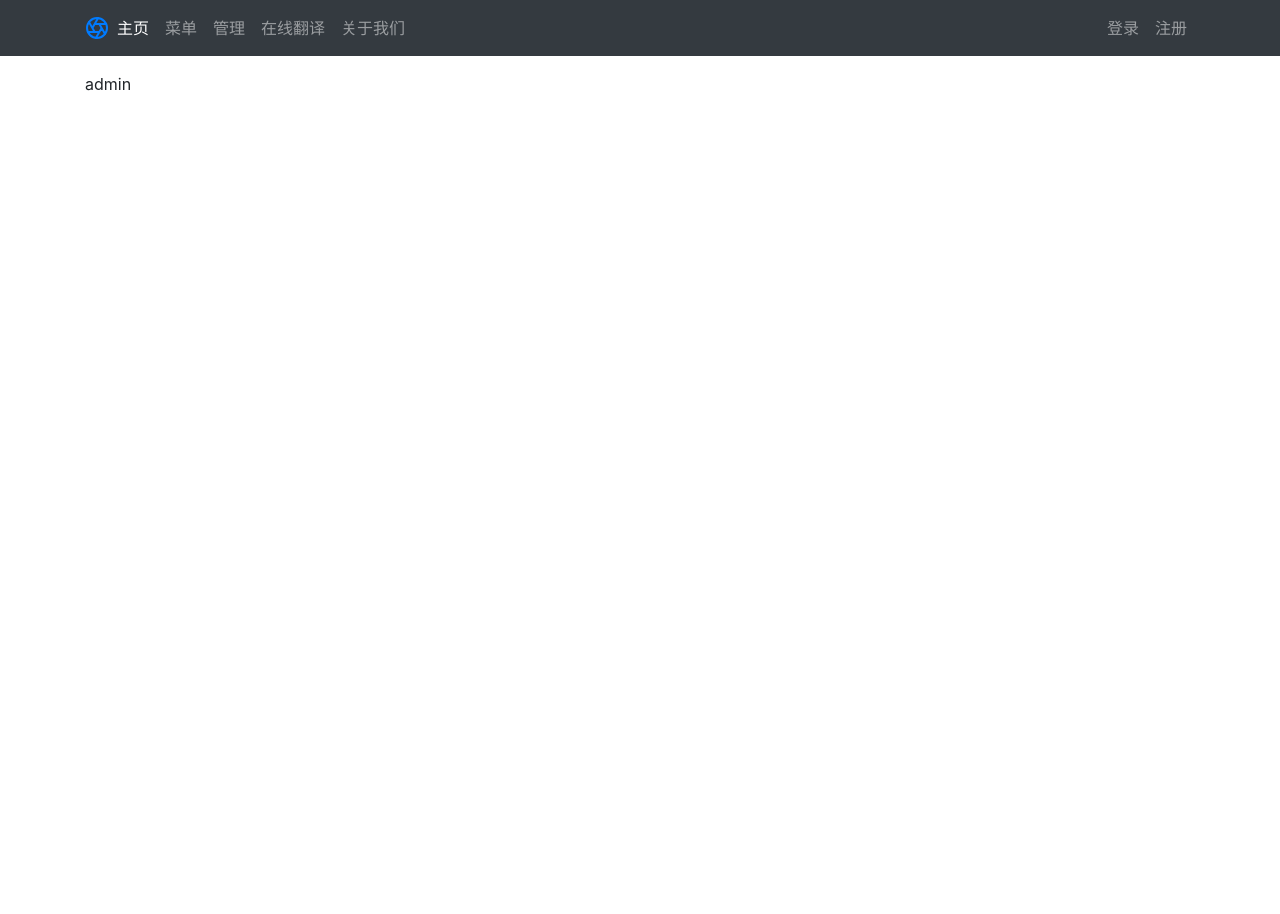
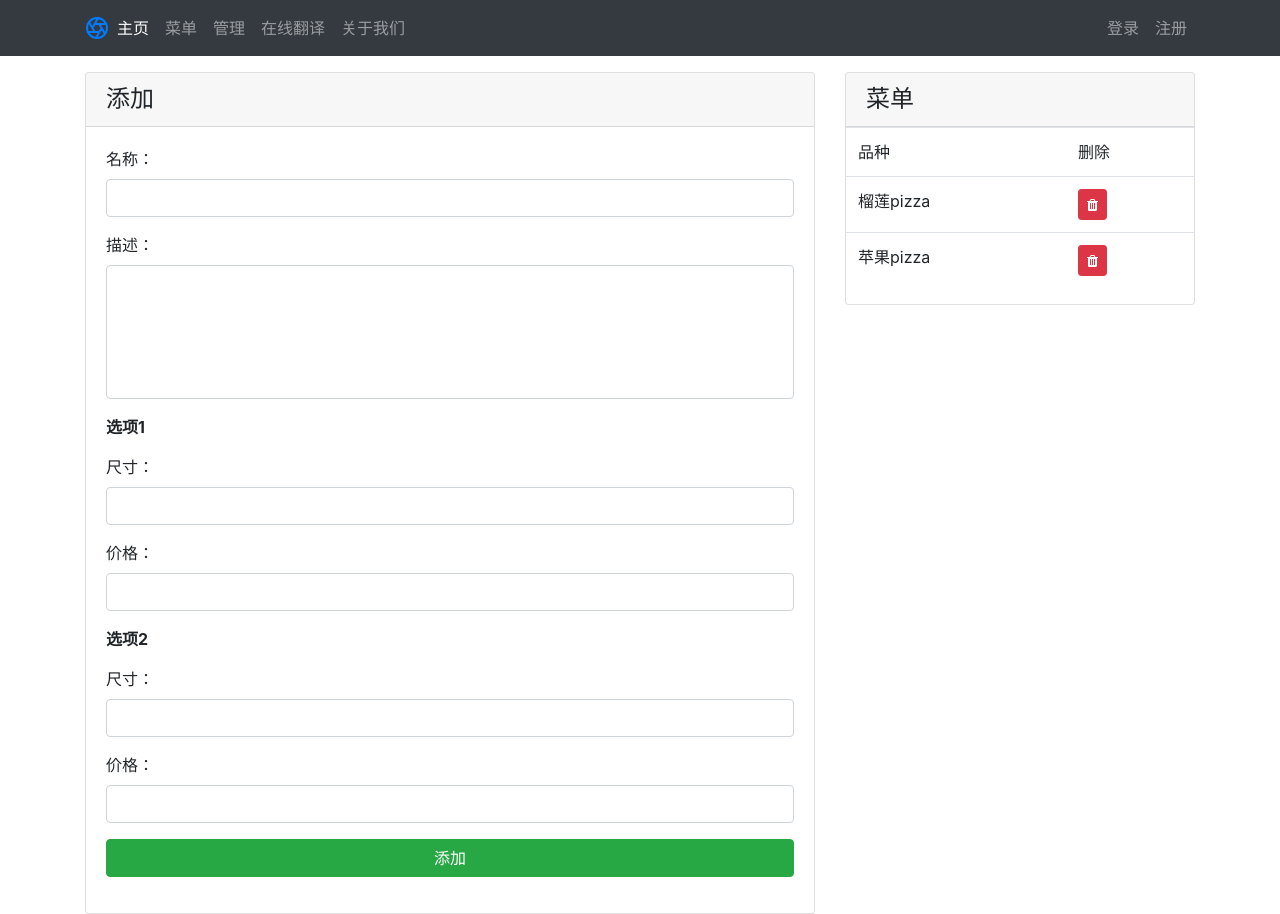
Before and after one commit to Cohen-Wang/vuets-order, a Vue app: page /admin in a window 1280 px wide. Before the commit the page ends 800 px from the top, so only its background shows below. Built offline with nearby package versions, Linux system fonts and the light colour scheme.

Commit message:
finish menu

```diff
--- a/src/views/Admin/Admin.vue
+++ b/src/views/Admin/Admin.vue
@@ -1,18 +1,85 @@
 <template>
     <div class="admin">
-        admin
+        <div class="row">
+            <div class="col-12 col-md-8">
+                <!-- new pizza -->
+                <div class="card">
+                    <h4 class="card-header">添加</h4>
+                    <div class="card-body">
+                        <add-new-pizza></add-new-pizza>
+                    </div>
+                </div>
+            </div>
+            <div class="col-12 col-md-4">
+                <!-- 展示 -->
+                <div class="card">
+                    <h4 class="card-header">菜单</h4>
+                    <table class="table">
+                        <thead>
+                        <tr>
+                            <td>品种</td>
+                            <td>删除</td>
+                        </tr>
+                        </thead>
+                        <tbody>
+                        <tr v-show="menuItems.length === 0 ">
+                            <td class="text-muted text-center bg-light" colspan="5">暂无内容</td>
+                        </tr>
+                        <tr v-show="menuItems.length !== 0"
+                            v-for="item in menuItems"
+                        >
+                            <td v-text="item.name"></td>
+                            <td>
+                                <button class="btn btn-sm btn-danger"
+                                        @click="deleteItem(item)"
+                                >
+                                    <span class="fa fa-trash"></span>
+                                </button>
+                            </td>
+                        </tr>
+                        </tbody>
+                    </table>
+                </div>
+            </div>
+        </div>
     </div>
 </template>
 
 <script lang="ts">
-    import { Component, Vue } from 'vue-property-decorator';
+    import { Component, Provide, Vue } from 'vue-property-decorator';
+    import NewPizza from './NewPizza.vue';
 
     @Component({
         components: {
-
+            'add-new-pizza': NewPizza,
         },
     })
     export default class Admin extends Vue {
+
+        @Provide()
+        menuItems: any = [
+            {
+                name: '榴莲pizza',
+                des: '',
+            },
+            {
+                name: '苹果pizza',
+                des: '',
+            },
+        ];
+
+        /** 删除 **/
+        deleteItem (item: any): void {
+            (this as any).$axios
+                .post('', item)
+                .then((res: any) => {
+                    console.log(res);
+                    this.menuItems.splice(this.menuItems.indexOf(item), 1);
+                })
+                .catch((err: any) => {
+                    console.log(err)
+                })
+        };
 
     }
 </script>
--- /dev/null
+++ b/src/views/Admin/NewPizza.vue
@@ -0,0 +1,127 @@
+<template>
+    <div class="newPizza">
+
+        <form action="">
+            <div class="form-group">
+                <label>名称：</label>
+                <input type="text"
+                       class="form-control"
+                       v-model="newPizza.name"
+                >
+            </div>
+            <div class="form-group">
+                <label>描述：</label>
+                <textarea class="form-control"
+                          cols="10"
+                          rows="5"
+                          style="resize: none;"
+                          v-model="newPizza.des"
+                >
+                </textarea>
+            </div>
+
+            <p><strong>选项1</strong></p>
+            <div class="form-group">
+                <label>尺寸：</label>
+                <input type="text"
+                       class="form-control"
+                       v-model.number="newPizza.size1"
+                >
+            </div>
+            <div class="form-group">
+                <label>价格：</label>
+                <input type="text"
+                       class="form-control"
+                       v-model.number="newPizza.price1"
+                >
+            </div>
+
+            <p><strong>选项2</strong></p>
+            <div class="form-group">
+                <label>尺寸：</label>
+                <input type="text"
+                       class="form-control"
+                       v-model.number="newPizza.size2"
+                >
+            </div>
+            <div class="form-group">
+                <label>价格：</label>
+                <input type="text"
+                       class="form-control"
+                       v-model.number="newPizza.price2"
+                >
+            </div>
+            <div class="form-group">
+                <button type="button"
+                        class="btn btn-block btn-success"
+                        @click="addMenuItem()"
+                >
+                    添加
+                </button>
+            </div>
+        </form>
+    </div>
+</template>
+
+<script lang="ts">
+    import { Component, Provide, Vue } from 'vue-property-decorator';
+
+    @Component({
+        components: {
+
+        },
+    })
+    export default class NewPizza extends Vue {
+
+        @Provide()
+        newPizza : {
+            name: string,
+            des: string,
+            size1: number | null,
+            price1: number | null,
+            size2: number | null,
+            price2: number | null,
+        } = {
+            name: '',
+            des: '',
+            size1: null,
+            price1: null,
+            size2: null,
+            price2: null,
+        };
+
+        addMenuItem (): void {
+            let item: any = {
+                name: this.newPizza.name,
+                des: this.newPizza.des,
+                options: [
+                    {
+                        size: this.newPizza.size1,
+                        price: this.newPizza.price2,
+                    },
+                    {
+                        size: this.newPizza.size2,
+                        price: this.newPizza.price2,
+                    }
+                ]
+            };
+
+            // 模拟发送后端
+            (this as any).$axios
+                .post('', item)
+                .then((res: any) => {
+                    console.log(res);
+                })
+                .catch((err: any) => {
+                    console.log(err);
+                })
+
+        }
+
+
+    }
+</script>
+
+<style lang="scss" scoped>
+
+</style>
--- a/src/views/Layout/Navbar.vue
+++ b/src/views/Layout/Navbar.vue
@@ -16,28 +16,28 @@
             <div class="collapse navbar-collapse">
                 <ul class="navbar-nav mr-auto">
                     <li class="nav-item active">
-                        <router-link class="nav-link" to="/">主页</router-link>
+                        <router-link class="nav-link" :to="{name: 'home'}">主页</router-link>
                     </li>
                     <li class="nav-item">
-                        <router-link class="nav-link" to="menu">菜单</router-link>
+                        <router-link class="nav-link" :to="{name: 'menu'}">菜单</router-link>
                     </li>
                     <li class="nav-item">
-                        <router-link class="nav-link" to="admin">管理</router-link>
+                        <router-link class="nav-link" :to="{name: 'admin'}">管理</router-link>
                     </li>
                     <li class="nav-item">
-                        <router-link class="nav-link" to="translate">在线翻译</router-link>
+                        <router-link class="nav-link" :to="{name: 'translate'}">在线翻译</router-link>
                     </li>
                     <li class="nav-item">
-                        <router-link class="nav-link" to="about">关于我们</router-link>
+                        <router-link class="nav-link" :to="{name: 'about'}">关于我们</router-link>
                     </li>
                 </ul>
 
                 <ul class="navbar-nav ml-auto">
                     <li class="nav-item">
-                        <router-link class="nav-link" to="login">登录</router-link>
+                        <router-link class="nav-link" :to="{name: 'login'}">登录</router-link>
                     </li>
                     <li class="nav-item">
-                        <router-link class="nav-link" to="register">注册</router-link>
+                        <router-link class="nav-link" :to="{name: 'register'}">注册</router-link>
                     </li>
                 </ul>
             </div>
```
Also changed, not shown: src/views/Menu/Menu.vue (+118 -14 lines), 1 other file (tests, documents, lock files or other folders).
